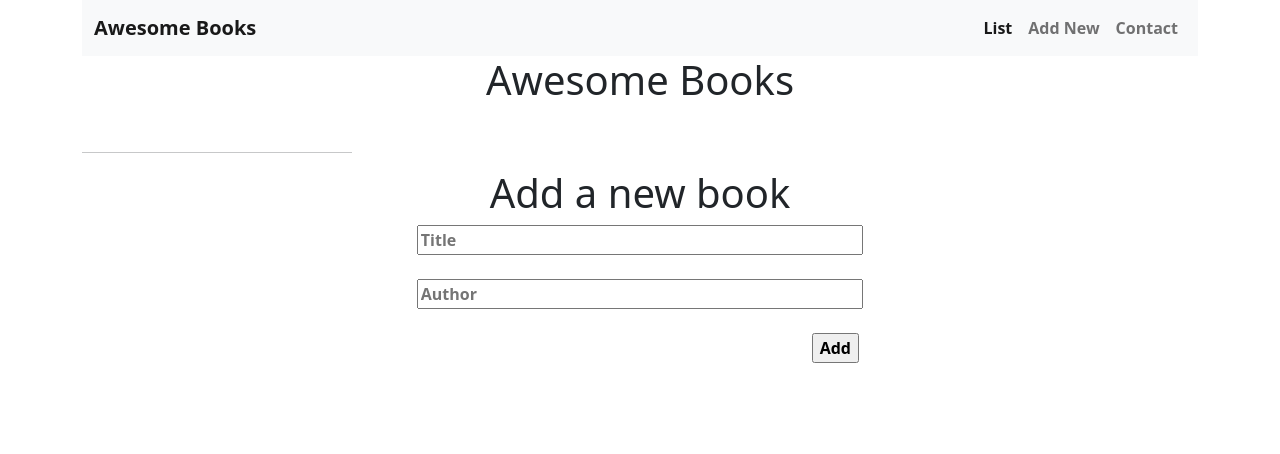
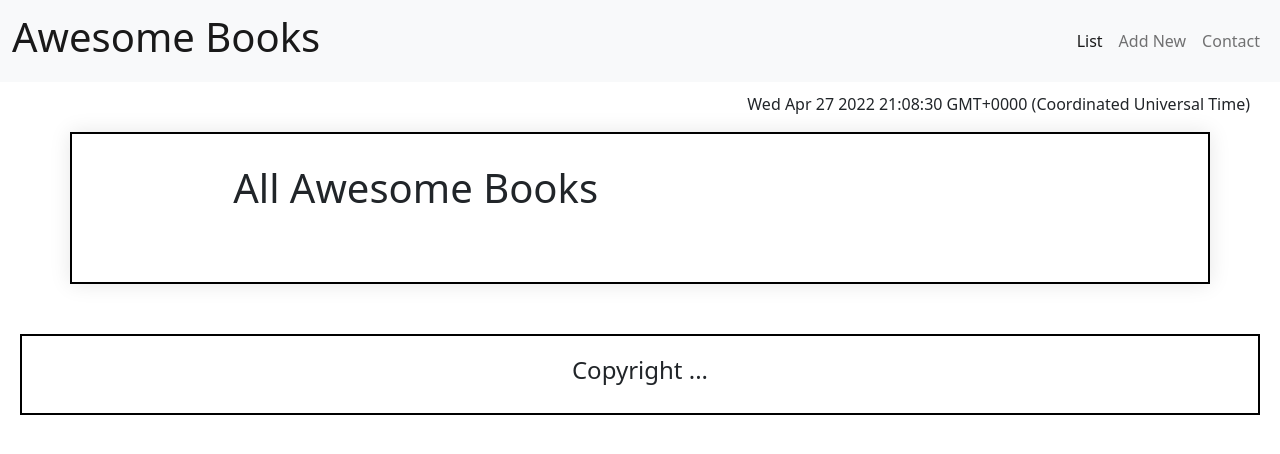
Before and after one commit to preciousakams/awesomebooksProject, a website: page index.html in a window 1280 px wide. Both pictures are taken after a click on the link "List". Drawn offline with nearby package versions, Linux system fonts and the light colour scheme.

Commit message:
Add contact and display bookList information

```diff
--- a/index.html
+++ b/index.html
@@ -6,45 +6,66 @@
   <meta name="viewport" content="width=device-width, initial-scale=1.0">
  <link rel="stylesheet" href="style.css">
     <link href="https://cdn.jsdelivr.net/npm/bootstrap@5.1.3/dist/css/bootstrap.min.css" rel="stylesheet" integrity="sha384-1BmE4kWBq78iYhFldvKuhfTAU6auU8tT94WrHftjDbrCEXSU1oBoqyl2QvZ6jIW3" crossorigin="anonymous">
-  <title>Document</title>
+  <title>Awesome Book</title>
 </head>
 <body>
-<section class="container">
+<section class="container2">
     <nav class="navbar navbar-expand-lg navbar-light bg-light">
         <div class="container-fluid">
-            <a class="navbar-brand" href="#">Awesome Books</a>
+            <a class="navbar-brand" href="#"><h1>Awesome Books</h1></a>
             <button class="navbar-toggler" type="button" data-bs-toggle="collapse" data-bs-target="#navbarNav" aria-controls="navbarNav" aria-expanded="false" aria-label="Toggle navigation">
                 <span class="navbar-toggler-icon"></span>
             </button>
-            <div class="collapse navbar-collapse" id="navbarNav">
-                <ul class="navbar-nav ms-auto">
+            <div class="collapse navbar-collapse navigation" id="navbarNav">
+                <ul class="navbar-nav ms-auto right">
                     <li class="nav-item">
-                        <a class="nav-link active" aria-current="page" href="#">List</a>
+                        <a class="nav-link active" id="list" aria-current="page" href="#">List</a>
                     </li>
                     <li class="nav-item">
-                        <a class="nav-link" href="#">Add New</a>
+                        <a class="nav-link" id="add-list" href="#">Add New</a>
                     </li>
                     <li class="nav-item">
-                        <a class="nav-link" href="#">Contact</a>
+                        <a class="nav-link" id="contact" href="#">Contact</a>
                     </li>
                 </ul>
             </div>
         </div>
     </nav>
-  <header>
-        <h1>Awesome Books</h1>
-  </header>
-   <table id="book-Collection"></table>
-<hr>
-<div id="add">
+    <p id="myDate" class="date"></p>
+   <div class="container allBook" id="allBooks">
+     <h1>All Awesome Books</h1>
+    <table id="book-Collection" class="table" ></table>
+   </div>
+
+
+<div id="add" class="container">
   <h1>Add a new book</h1>
   <form id="bookForm">
-      <input type="text" placeholder="Title" id="title"> <br> <br>
-      <input type="text" placeholder="Author" id="author"> <br> <br>
+      <input type="text" placeholder="Title" id="title" pattern="[a-zA-Z ]{1,15}"> <br> <br>
+      <input type="text" placeholder="Author" id="author" pattern="[a-zA-Z ]{1,15}"> <br> <br>
       <input type="submit" name="submit" id="submit" value="Add">
   </form>
 </div>
 </section>
+
+<section id="contact-us" class="container">
+  <div class="contact-items">
+      <h2 class="contact-title">Contact information</h2>
+      Do you have any questions or you just want to say "Hello"?
+      <br/> You can reach out to us!
+      <div class="contact-info">
+          <ul>
+              <li>Our e-mail: mail@mail.com</li>
+              <li>Our phone number: 0123456789</li>
+              <li>Our address: Streetname 22, 84503 City, Country</li>
+          </ul>
+      </div>
+  </div>
+</section>
+<footer class="foot">
+       <h3 class="foot-title">Copyright ...</h3>
+</footer>
+
 <script src="https://cdn.jsdelivr.net/npm/bootstrap@5.1.3/dist/js/bootstrap.bundle.min.js" integrity="sha384-ka7Sk0Gln4gmtz2MlQnikT1wXgYsOg+OMhuP+IlRH9sENBO0LRn5q+8nbTov4+1p" crossorigin="anonymous"></script>
 <script src="index.js"></script>
 </body>
--- a/index.js
+++ b/index.js
@@ -44,10 +44,13 @@ class BookUI {
     const list = document.querySelector('#book-Collection');
     const bookRow = document.createElement('tr');
     bookRow.innerHTML = `<th id="th1">${book.title}</th>
-      <th id="th2">${`by ${book.author}`}</th>
-     <th id="th3"> <button class="delete">Remove</button></th>
+    <th id="th2">${`by ${book.author}`}</th>
+    <th id="th3"> <button class="delete">Remove</button></th>
       `;
-    list.appendChild(bookRow);
+      if(book.title !== '' && book.author !== ''){
+         list.appendChild(bookRow);
+
+      }
   }
 
   static deleteBook(el) {
@@ -78,3 +81,41 @@ document.getElementById('book-Collection').addEventListener('click', (e) => {
   // eslint-disable-next-line max-len
   BookList.deleteItem(e.target.parentElement.previousElementSibling.previousElementSibling.textContent);
 });
+
+
+const openContact = document.querySelector('#contact');
+const addList = document.querySelector('#add');
+const addNew = document.querySelector('#add-list');
+const allBooks = document.querySelector('#list');
+const date = document.querySelector('#myDate');
+
+window.addEventListener('load', () => {
+  date.innerHTML = Date();
+}),
+
+
+
+openContact.onclick = () => {
+  document.querySelector('#contact-us').style.display = 'block';
+  addList.style.display = 'none';
+  document.querySelector('#allBooks').style.display = 'none';
+
+}
+
+addNew.onclick = () => {
+  document.querySelector('#contact-us').style.display = 'none';
+  document.querySelector('#allBooks').style.display = 'none';
+  addList.style.display = 'block';
+}
+
+allBooks.onclick = () => {
+  document.querySelector('#allBooks').style.display = 'block';
+  document.querySelector('#contact-us').style.display = 'none';
+  addList.style.display = 'none';
+}
+
+window.addEventListener('load', () => {
+  document.querySelector('#allBooks').style.display = 'block';
+  document.querySelector('#contact-us').style.display = 'none';
+  addList.style.display = 'none';
+});
--- a/style.css
+++ b/style.css
@@ -1,5 +1,15 @@
 .container {
   font-weight: bolder;
+}
+
+#contact:hover,
+#add-list:hover,
+#list:hover {
+  color: blue;
+}
+
+.allBook h1{
+  text-align: center;
 }
 
 header {
@@ -24,9 +34,14 @@ tr:nth-child(even) {
   background-color: #ddd;
 }
 
-#th1,
-#th2 {
-  width: 8%;
+.date {
+  float: right;
+  margin: 10px 30px 100px 0;
+}
+
+
+#th1 {
+  width: 5%;
 }
 
 #th3 {
@@ -53,3 +68,47 @@ form input {
   width: auto;
   margin-left: 35%;
 }
+
+.container {
+  width: 80%;
+  box-shadow: 0 0 20px rgba(0, 0, 0, 0.1);
+  border: 2px solid #000;
+  padding: 30px;
+  margin: 50px auto;
+}
+
+ #contact-us {
+  display: none;
+}
+
+
+.contact-items {
+  width: 60%;
+  font-size: 18px;
+  font-weight: 600;
+  margin: 20px auto 0 auto;
+}
+
+.contact-title {
+  font-size: 35px;
+  text-align: center;
+  margin: 0 0 10px 0;
+}
+
+.contact-info {
+  width: 90%;
+  text-align: left;
+  margin: 20px auto 0 auto;
+}
+
+.foot {
+  width: auto;
+  justify-items: center;
+  padding: 20px 50px;
+  border: 2px solid #000;
+  margin: 0 20px 20px 20px;
+}
+
+.foot-title {
+  font-size: 24px;
+}
```
